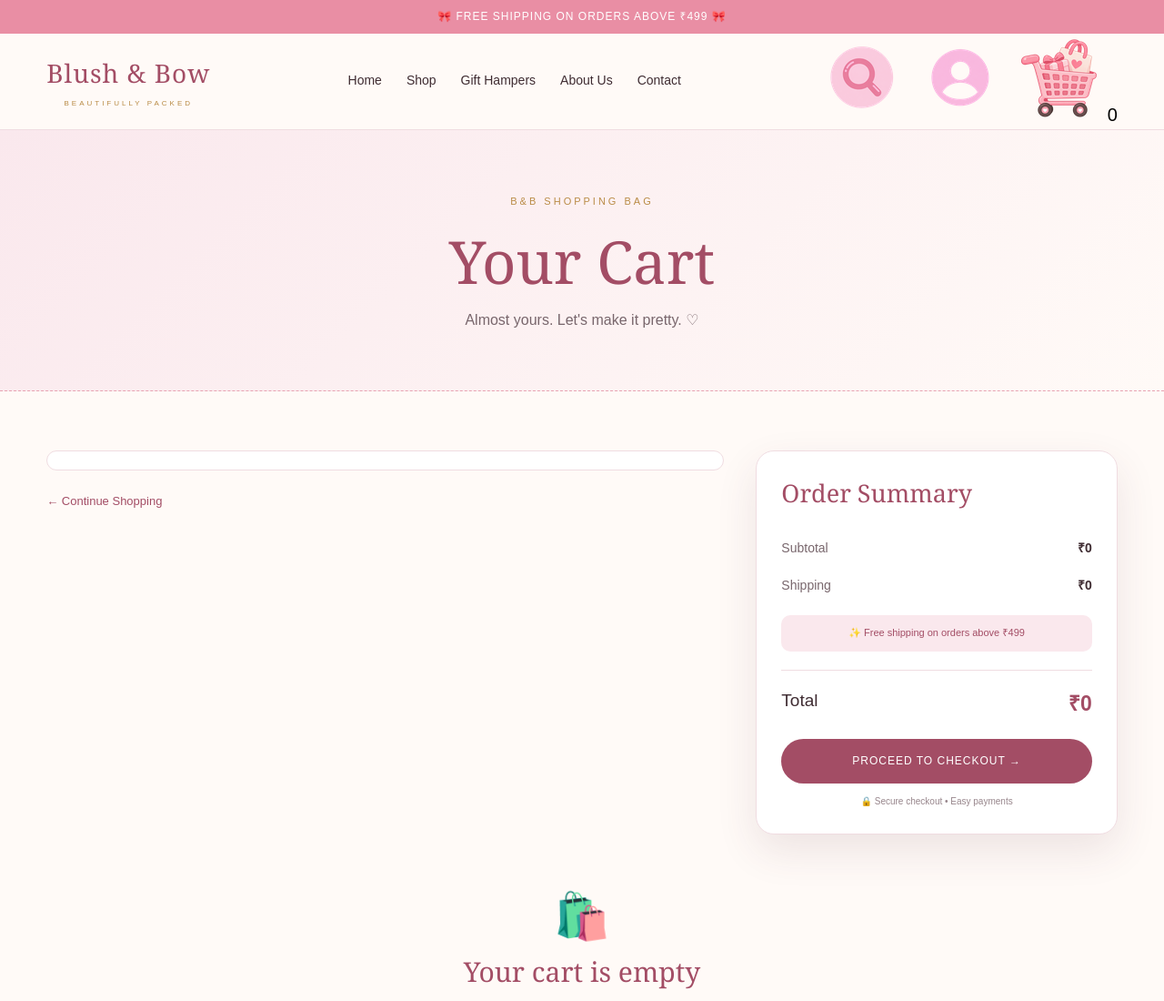
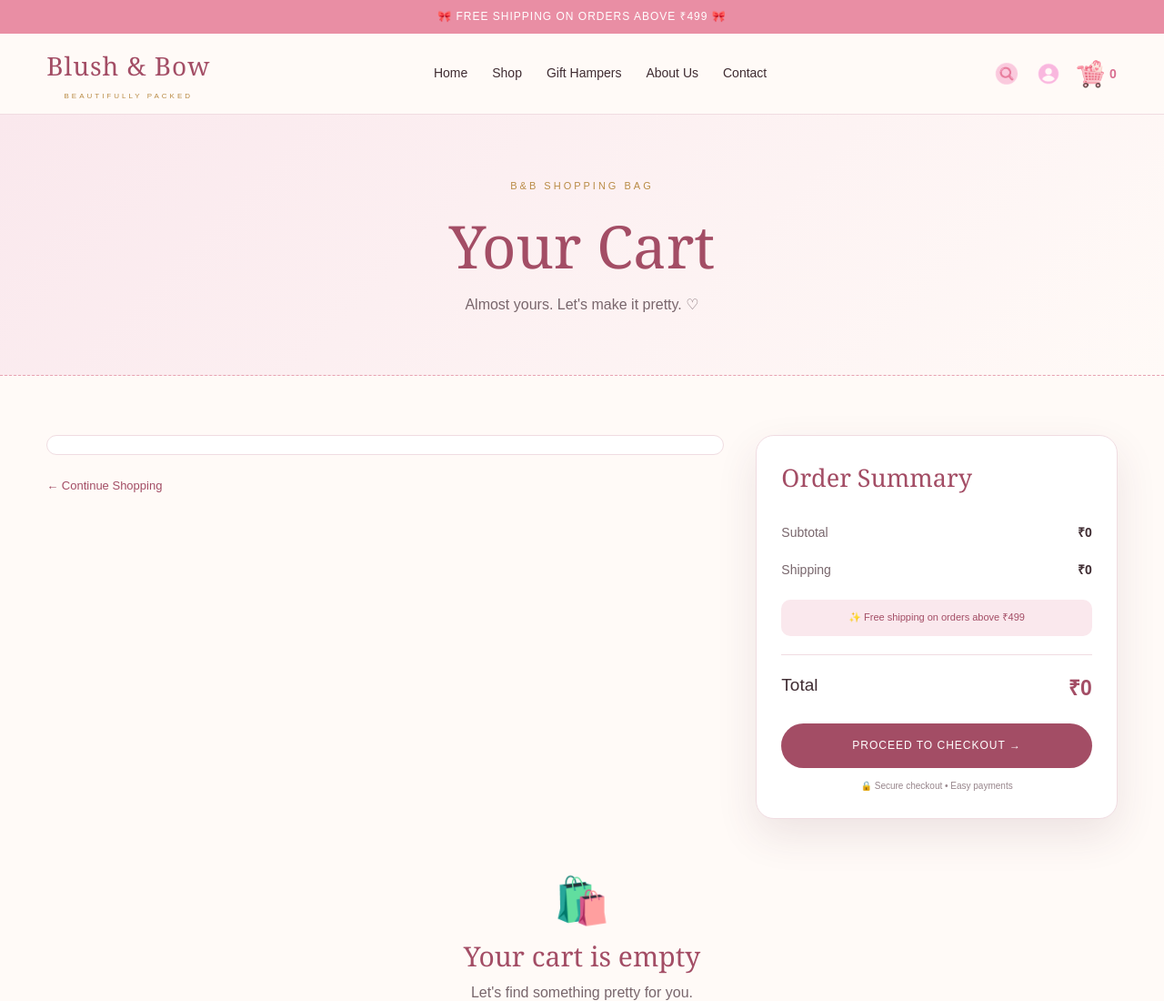
Before and after one commit to Supriya0182/BLUSH-AND-BOW, a website: page cart.html in a window 1280 px wide. Shown: the top 1100 px of the page at 91% size. Drawn offline with Linux system fonts and the light colour scheme; files whose address does not match are found by name.

Commit message:
Enhance cart styles with new button and icon classes
Added styles for navigation actions and image icon buttons.

```diff
--- a/cart.css
+++ b/cart.css
@@ -6,7 +6,47 @@
   background:linear-gradient(135deg,#fae8ed,#fffaf7);
   border-bottom:1px dashed #e7a3b2;
 }
+.nav-actions {
+    display: flex;
+    align-items: center;
+    gap: 10px;
+}
 
+.image-icon-btn {
+    background: none;
+    border: none;
+    padding: 0;
+    width: 36px;
+    height: 36px;
+    display: flex;
+    align-items: center;
+    justify-content: center;
+    cursor: pointer;
+    position: relative;
+}
+
+.image-icon-btn img {
+    width: 34px;
+    height: 34px;
+    object-fit: contain;
+    display: block;
+}
+
+.image-icon-btn:hover img {
+    transform: scale(1.06);
+}
+
+.cart-icon {
+    width: auto;
+    min-width: 48px;
+    gap: 4px;
+}
+
+.cart-icon span {
+    color: #D96F91;
+    font-size: 14px;
+    font-weight: 600;
+}
 .cart-hero h1{
   color:var(--pink-dark);
   font:500 clamp(45px,6vw,65px) Georgia,serif;
```
